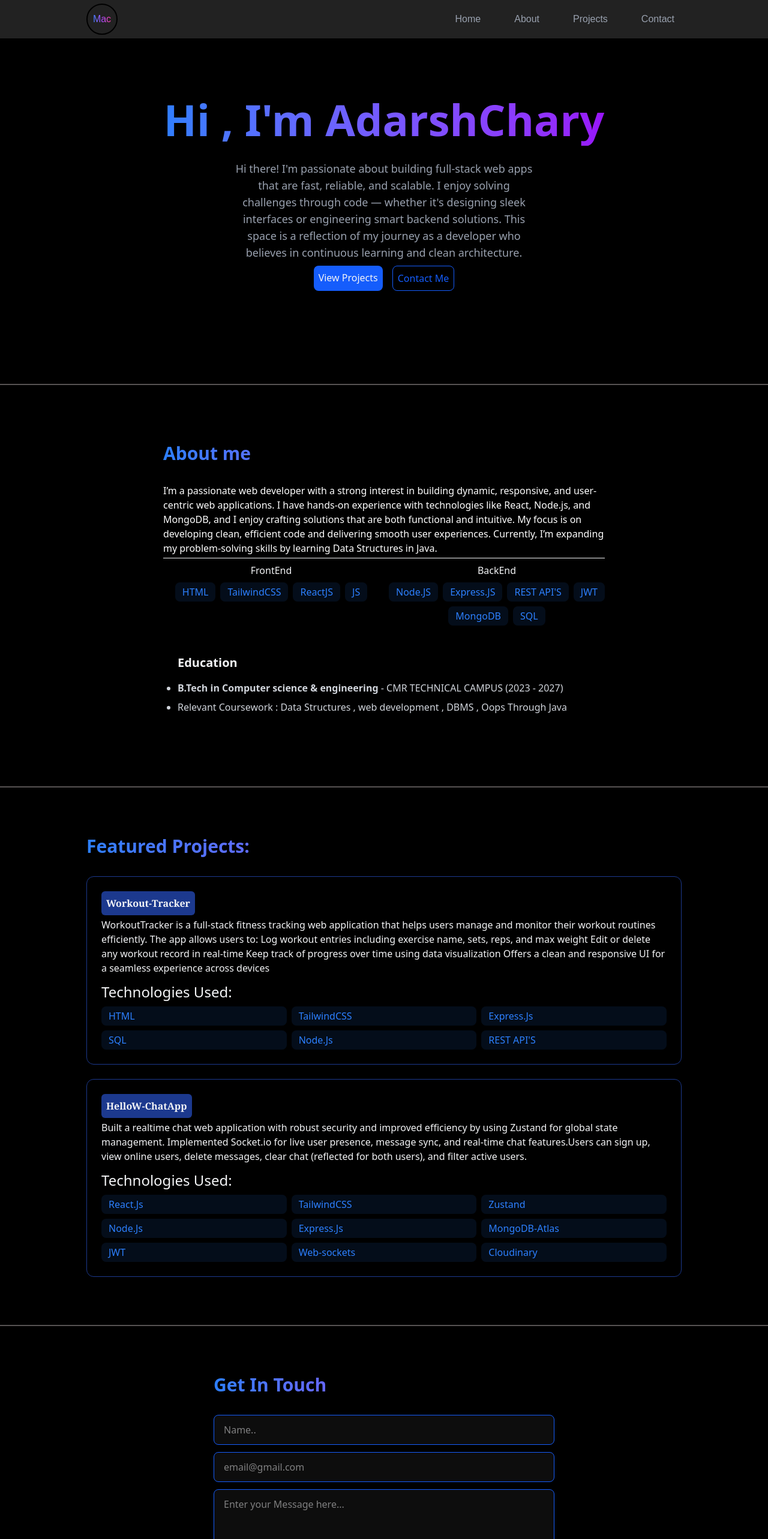
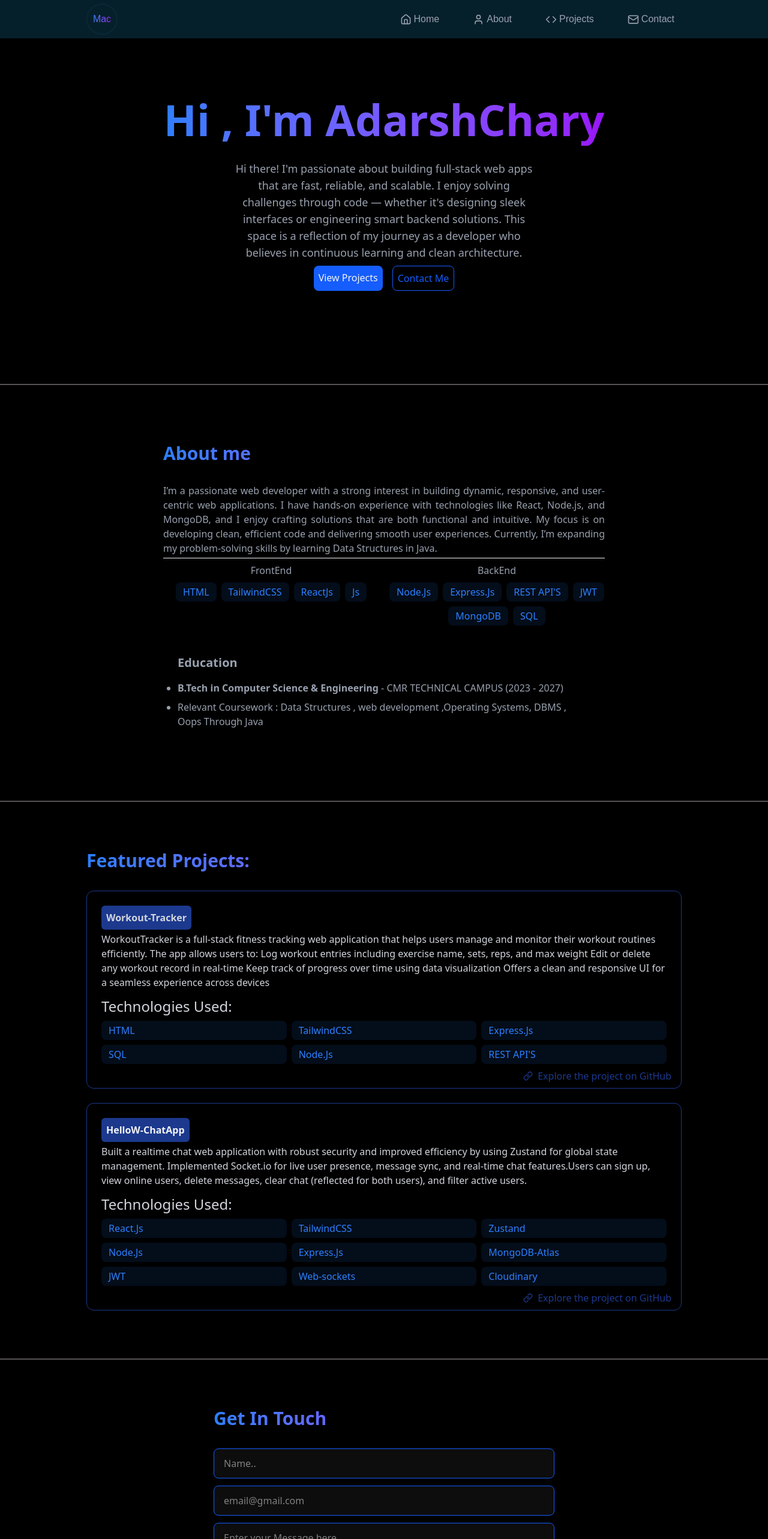
Before and after one commit to M-ADARSHCHARY/AdarshChary-Portfolio, a React (Vite) app: page / in a window 1280 px wide. Shown: the top 2566 px of the page at 60% size. Built offline with nearby package versions, Linux system fonts and the light colour scheme.

Commit message:
Added Some icons & git-repo links

```diff
--- a/src/App.jsx
+++ b/src/App.jsx
@@ -24,7 +24,6 @@ function App() {
           <Projects/>
           <div className="h-[2px] w-full bg-[#575353]"></div>
           <Contact/>
-          <div className="h-[2px] w-full bg-[#575353]"></div>
           <Footer/>
       </div>
     </>
--- a/src/components/Footer.jsx
+++ b/src/components/Footer.jsx
@@ -2,8 +2,8 @@ import React from 'react'
 import { Github,Linkedin } from 'lucide-react'
 const Footer = () => {
   return (
-    <footer className=" w-full bg-[#222222]">
-       <div className="w-full h-25 flex flex-col  justify-center items-center gap-2">
+    <footer className=" w-full bg-[#06202B]">
+       <div className="text-gray-400 w-full h-25 flex flex-col  justify-center items-center gap-2">
           <div className="w-68 flex justify-evenly">
              <a className= "flex gap-1"href="https://github.com/M-ADARSHCHARY"><Github className="w-6 h-6 text-gray-400 hover:text-black" /> Github</a>
              <a className="flex gap-1 items-center"href="https://linkedin.com/in/M-Adarsh-Chary"><Linkedin className="w-6 h-6 text-blue-700 hover:text-blue-900" /> LinkedIn</a>
--- a/src/components/MobileMenu.jsx
+++ b/src/components/MobileMenu.jsx
@@ -1,5 +1,5 @@
 import React from 'react'
-
+import {Home,User,Code,Mail} from 'lucide-react'
 const MobileMenu = ({menuOpen,setMenuOpen}) => {
   return (
     <div className={`z-40 fixed top-0 left-0 w-full bg-[rgba(10,10,10,0.8)] flex flex-col items-center justify-center
@@ -9,10 +9,10 @@ const MobileMenu = ({menuOpen,setMenuOpen}) => {
        <button onClick={()=> setMenuOpen(false) } className="absolute top-6 right-6 text-white text-3xl cursor-pointer ">&times;</button>
 
        <div className="flex flex-col justify-center items-center space-y-8  h-[90%] w-full">
-                  <a onClick={()=>setMenuOpen(false)} href="#home" className={`text-gray-400 text-2xl font-bold transform transition-transform duration-300 ${menuOpen ? "opacity-100 translate-y-0":"opacity-0 translate-y-5"} cursor-pointer`}>Home</a>
-                  <a onClick={()=>setMenuOpen(false)} href="#About" className={`text-gray-400 text-2xl font-bold transform transition-transform duration-300 ${menuOpen ? "opacity-100 translate-y-0":"opacity-0 translate-y-5"} cursor-pointer`}>About</a>
-                  <a onClick={()=>setMenuOpen(false)} href="#Projects" className={`text-gray-400 text-2xl font-bold transform transition-transform duration-300 ${menuOpen ? "opacity-100 translate-y-0":"opacity-0 translate-y-5"} cursor-pointer`}>Projects</a>
-                  <a onClick={()=>setMenuOpen(false)} href="#Contact" className={`text-gray-400 text-2xl font-bold transform transition-transform duration-300 ${menuOpen ? "opacity-100 translate-y-0":"opacity-0 translate-y-5"} cursor-pointer`}>Contact</a>
+                  <a onClick={()=>setMenuOpen(false)} href="#home" className={`text-gray-400 text-2xl font-bold transform transition-transform duration-300 ${menuOpen ? "opacity-100 translate-y-0":"opacity-0 translate-y-5"} cursor-pointer flex items-center gap-2`}><Home size={22}/>Home</a>
+                  <a onClick={()=>setMenuOpen(false)} href="#About" className={`text-gray-400 text-2xl font-bold transform transition-transform duration-300 ${menuOpen ? "opacity-100 translate-y-0":"opacity-0 translate-y-5"} cursor-pointer flex items-center gap-2`}><User size={22}/>About</a>
+                  <a onClick={()=>setMenuOpen(false)} href="#Projects" className={`text-gray-400 text-2xl font-bold transform transition-transform duration-300 ${menuOpen ? "opacity-100 translate-y-0":"opacity-0 translate-y-5"} cursor-pointer flex items-center gap-2`}><Code size={22}/>Projects</a>
+                  <a onClick={()=>setMenuOpen(false)} href="#Contact" className={`text-gray-400 text-2xl font-bold transform transition-transform duration-300 ${menuOpen ? "opacity-100 translate-y-0":"opacity-0 translate-y-5"} cursor-pointer flex items-center gap-2`}><Mail size={22}/>Contact</a>
        </div>
     </div>
   )
--- a/src/components/Navbar.jsx
+++ b/src/components/Navbar.jsx
@@ -1,6 +1,6 @@
 import React from 'react'
 import { useEffect } from 'react'
-
+import {Home,User,Code,Mail} from 'lucide-react'
 const Navbar = ({menuOpen,setMenuOpen}) => {
    // disable scrolling
   useEffect(() => {
@@ -8,20 +8,20 @@ const Navbar = ({menuOpen,setMenuOpen}) => {
   }, [menuOpen])
 
   return (
-    <nav className="fixed top-0 w-full  z-40 bg-[#222222] backdrop-blur-lg shadow-lg">
+    <nav className="fixed top-0 w-full  z-40 bg-[#06202B] backdrop-blur-lg shadow-lg">
        <div className="max-w-5xl mx-auto px-4">
           <div className="flex justify-between items-center h-16">
-          <div className="cursor-pointer rounded-full h-13 w-13 flex justify-center items-center  border-2 border-black hover:shadow-[0_0_15px_rgba(59,130,246,0.4)]"><span className="bg-gradient-to-r from-blue-500 via-purple-500 to-pink-500 text-transparent bg-clip-text">Mac</span></div>
+          <div className="cursor-pointer rounded-full h-13 w-13 flex justify-center items-center  border-2 border-[#092836] hover:shadow-[0_0_15px_rgba(59,130,246,0.4)]"><span className="bg-gradient-to-r from-blue-500 to-purple-600 text-transparent bg-clip-text">Mac</span></div>
 
                 <div className="w-7 h-5 relative cursor-pointer z-40 md:hidden" onClick={()=> {setMenuOpen((prev)=>!prev)}}>
                   &#9776;
                 </div>
 
                 <div className="hidden md:flex items-center space-x-8">
-                  <a href="#home" className="text-gray-400 hover:border hover:border-blue-900 px-3 py-2 hover:shadow-[0_0_15px_rgba(59,130,246,0.4)] rounded-lg">Home</a>
-                  <a href="#About" className="text-gray-400 hover:border hover:border-blue-900 px-3 py-2 hover:shadow-[0_0_15px_rgba(59,130,246,0.4)] rounded-lg">About</a>
-                  <a href="#Projects" className="text-gray-400 hover:border hover:border-blue-900 px-3 py-2 hover:shadow-[0_0_15px_rgba(59,130,246,0.4)] rounded-lg">Projects</a>
-                  <a href="#Contact" className="text-gray-400 hover:border hover:border-blue-900 px-3 py-2 hover:shadow-[0_0_15px_rgba(59,130,246,0.4)] rounded-lg">Contact</a>
+                  <a href="#home" className="text-gray-400 hover:border hover:border-blue-900 px-3 py-2 hover:shadow-[0_0_15px_rgba(59,130,246,0.4)] rounded-lg flex gap-1 items-center"><Home size={19} /> Home</a>
+                  <a href="#About" className="text-gray-400 hover:border hover:border-blue-900 px-3 py-2 hover:shadow-[0_0_15px_rgba(59,130,246,0.4)] rounded-lg flex gap-1 items-center"><User size={19} />About</a>
+                  <a href="#Projects" className="text-gray-400 hover:border hover:border-blue-900 px-3 py-2 hover:shadow-[0_0_15px_rgba(59,130,246,0.4)] rounded-lg flex gap-1 items-center"> <Code size={19} />Projects</a>
+                  <a href="#Contact" className="text-gray-400 hover:border hover:border-blue-900 px-3 py-2 hover:shadow-[0_0_15px_rgba(59,130,246,0.4)] rounded-lg flex gap-1 items-center"><Mail size={19} />Contact</a>
                 </div>
 
           </div>
--- a/src/components/sections/About.jsx
+++ b/src/components/sections/About.jsx
@@ -1,8 +1,8 @@
 import React from 'react'
 
 const About = () => {
-const frontEndSkills = ["HTML","TailwindCSS","ReactJS","JS"]
-const backEndSkills = ["Node.JS","Express.JS","REST API'S","JWT","MongoDB","SQL"]
+const frontEndSkills = ["HTML","TailwindCSS","ReactJs","Js"]
+const backEndSkills = ["Node.Js","Express.Js","REST API'S","JWT","MongoDB","SQL"]
 
   return (
     <section id="About" className="min-h-[75vh] flex items-center justify-center py-20 font-sans">
@@ -11,17 +11,17 @@ const backEndSkills = ["Node.JS","Express.JS","REST API'S","JWT","MongoDB","SQL"
                 About me
             </h2>
             <div className="rounded-xl border-white/10 hover:translate-y-1 transition-all ">
-               <p className="text-[#fff] mb-1">
+               <p className="text-gray-400 mb-1 text-justify">
                I’m a passionate web developer with a strong interest in building dynamic, responsive,
                and user-centric web applications. I have hands-on experience with technologies like React, Node.js, and MongoDB, and
                I enjoy crafting solutions that are both functional and intuitive.
                 My focus is on developing clean, efficient code and delivering smooth user experiences.
                 Currently, I’m expanding my problem-solving skills by learning Data Structures in Java.
               </p>
-              <hr/>
+               <hr className="bg-[#464343]"/>
               <div className="grid grid-cols-1 md:grid-cols-2 gap-4  mt-2">
                     <div className=" rounded-xl hover:translate-y-1 space-y-2">
-                        <h3 className="text-center">FrontEnd</h3>
+                        <h3 className="text-center text-gray-400">FrontEnd</h3>
                          <div className="flex flex-wrap gap-2  justify-center">
                              {frontEndSkills.map((skill,key)=> (
                             <span key={key} className="text-blue-500 bg-blue-500/10 py-1 px-3 rounded-lg">{skill}</span>
@@ -29,7 +29,7 @@ const backEndSkills = ["Node.JS","Express.JS","REST API'S","JWT","MongoDB","SQL"
                          </div>
                     </div>
                     <div className="rounded-xl hover:translate-y-1 space-y-2">
-                        <h3 className="text-center">BackEnd</h3>
+                        <h3 className="text-center text-gray-400">BackEnd</h3>
                          <div className="flex flex-wrap gap-2 justify-center">
                              {backEndSkills.map((skill,key)=> (
                             <span key={key} className="text-blue-500 bg-blue-500/10 py-1 px-3 rounded-lg">{skill}</span>
@@ -40,13 +40,13 @@ const backEndSkills = ["Node.JS","Express.JS","REST API'S","JWT","MongoDB","SQL"
             </div>
 
             <div className="mt-6 hover:translate-y-1 p-6 border-white/10 ">
-                <h3 className="text-xl font-bold mb-4">Education</h3>
-                    <ul className="list-disc text-gray-300 space-y-2">
+                <h3 className="text-xl font-bold mb-4 text-gray-400">Education</h3>
+                    <ul className="list-disc text-gray-400 space-y-2">
                         <li>
-                            <strong>B.Tech in Computer science & engineering</strong> - CMR TECHNICAL CAMPUS (2023 - 2027)
+                            <strong>B.Tech in Computer Science & Engineering</strong> - CMR TECHNICAL CAMPUS (2023 - 2027)
                         </li>
                         <li>
-                            Relevant Coursework : Data Structures , web development , DBMS , Oops Through Java
+                            Relevant Coursework : Data Structures , web development ,Operating Systems, DBMS , Oops Through Java
                         </li>
                     </ul>
             </div>
--- a/src/components/sections/Contact.jsx
+++ b/src/components/sections/Contact.jsx
@@ -41,7 +41,7 @@ const Contact = () => {
                         onChange={(e)=>setFormData({...formData,message:e.target.value})}
                         />
                      </div>
-                     <button className="left-5 w-[90%] rounded-lg bg-blue-600 mt-2 p-2 relative overflow-hidden hover:bg-blue-900 hover:translate-y-0.5 hover:shadow-[0_0_15px_rgba(59,130,246,0.4)]">Submit</button>
+                     <button className="text-gray-300 left-5 w-[90%] rounded-lg bg-blue-900 mt-2 p-2 relative overflow-hidden hover:bg-blue-900 hover:translate-y-0.5 hover:shadow-[0_0_15px_rgba(59,130,246,0.4)]">Submit</button>
               </form>
         </div>
     </section>
--- a/src/components/sections/Projects.jsx
+++ b/src/components/sections/Projects.jsx
@@ -1,5 +1,5 @@
 import React from 'react'
-
+import {Link} from 'lucide-react'
 const Projects = () => {
   return (
     <section id="Projects" className="min-h-screen flex items-center justify-center py-20 font-sans">
@@ -7,17 +7,17 @@ const Projects = () => {
         <div className="max-w-5xl mx-auto px-4">
             <h2 className="text-3xl font-bold mb-8 bg-gradient-to-r from-blue-500 to-purple-600 bg-clip-text text-transparent leading-right">Featured Projects:</h2>
             <div className="grid grid-cols-1   gap-6">
-                 <div className="p-6 rounded-xl border border-blue-900  hover:translate-y-1 hover:border-blue-500/30 ">
-                    <h3 className="font-serif font-bold mb-0.2 bg-blue-900 inline-block p-2 rounded-md mb-1">Workout-Tracker</h3>
-                    <p>
+                 <div className="relative p-6 rounded-xl border border-blue-900  hover:translate-y-1 hover:border-blue-500/30 ">
+                    <h3 className="font-sans text-gray-300 font-bold mb-0.2 bg-blue-900 inline-block p-2 rounded-md mb-1">Workout-Tracker</h3>
+                    <p className="text-gray-300 ">
                         WorkoutTracker is a full-stack fitness tracking web application that helps users manage and monitor their workout routines efficiently. The app allows users to:
                         Log workout entries including exercise name, sets, reps, and max weight
                         Edit or delete any workout record in real-time
                         Keep track of progress over time using data visualization
                         Offers a clean and responsive UI for a seamless experience across devices
                     </p>
-                    <h4 className="mt-3 font-semi-bold text-2xl">Technologies Used:</h4>
-                    <div className="grid md:grid-cols-3 gap-2 grid-cols-2 mt-2">
+                    <h4 className="mt-3 text-gray-300 font-semi-bold text-2xl">Technologies Used:</h4>
+                    <div className="grid md:grid-cols-3 gap-2 grid-cols-2 mt-2 mb-4">
                         {
                             ["HTML","TailwindCSS","Express.Js","SQL","Node.Js","REST API'S"].map((skill,key)=>(
                                 <span key={key} className="text-blue-500 bg-blue-500/10 py-1 px-3 rounded-lg">
@@ -26,20 +26,22 @@ const Projects = () => {
                             ))
                         }
                     </div>
+                    <a className=" text-blue-900 hover:text-blue-700 flex gap-2 justify-end items-center absolute bottom-2 right-4"href="https://github.com/M-ADARSHCHARY/WorkoutTracker"><Link className="w-4 h-4"/>Explore the project on GitHub</a>
                  </div>
 
                  {/*Project-2*/}
-                 <div className="p-6 rounded-xl border border-blue-900  hover:translate-y-1 hover:border-blue-500/30 ">
-                    <h3 className="font-serif font-bold mb-0.2 bg-blue-900 inline-block p-2 rounded-md mb-1">HelloW-ChatApp</h3>
-                    <p>
+                 <div className="relative p-6 rounded-xl border border-blue-900  hover:translate-y-1 hover:border-blue-500/30 ">
+                    <h3 className="font-sans text-gray-350 font-bold mb-0.2 bg-blue-900 inline-block p-2 rounded-md mb-1">HelloW-ChatApp</h3>
+                    <p className="text-gray-300">
                       Built a realtime chat web application with robust security and improved
                       efficiency by using Zustand for global state management. Implemented Socket.io for
                       live user presence, message sync, and real-time chat features.Users can sign up, view
                       online users, delete messages, clear chat (reflected for both users), and filter active
                       users.
                     </p>
-                    <h4 className="mt-3 font-semi-bold text-2xl">Technologies Used:</h4>
-                    <div className="grid md:grid-cols-3 gap-2 grid-cols-2 mt-2">
+
+                    <h4 className="mt-3 text-gray-300 font-semi-bold text-2xl">Technologies Used:</h4>
+                    <div className="grid md:grid-cols-3 gap-2 grid-cols-2 mt-2 mb-4">
                         {
                             ["React.Js","TailwindCSS","Zustand","Node.Js","Express.Js","MongoDB-Atlas","JWT","Web-sockets","Cloudinary"].map((skill,key)=>(
                                 <span key={key} className="text-blue-500 bg-blue-500/10 py-1 px-3 rounded-lg">
@@ -48,6 +50,7 @@ const Projects = () => {
                             ))
                         }
                     </div>
+                     <a className="text-blue-900 hover:text-blue-700 flex gap-2 justify-end items-center absolute bottom-2 right-4"href="https://github.com/M-ADARSHCHARY/HelloW-Chat-App"><Link className="w-4 h-4"/>Explore the project on GitHub</a>
                  </div>
             </div>
         </div>
```
